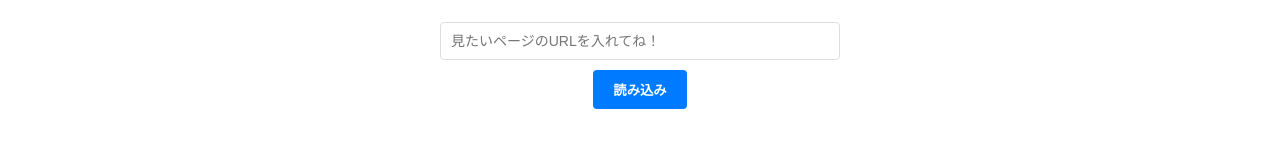
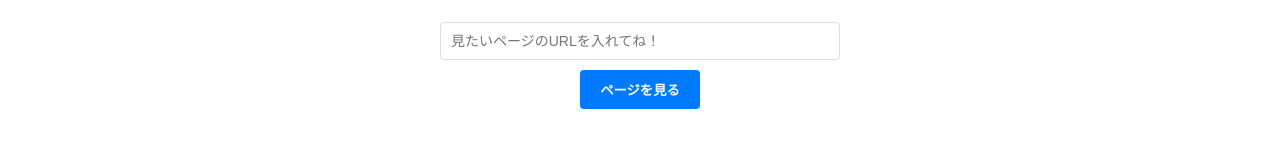
Before and after one commit to blue-tr/bluetr-test2-, a website: page view/index.ejs in a window 1280 px wide. Shown: the part 420-580 px from the top of the page. Drawn offline with nearby package versions, Linux system fonts and the light colour scheme; files that its build step writes are made by us from their sources.

Commit message:
Update index.ejs

```diff
--- a/view/index.ejs
+++ b/view/index.ejs
@@ -14,7 +14,7 @@
 
   <div id="bar" class="center">
     <input id="url" type="text" placeholder="見たいページのURLを入れてね！">
-    <button id="loadBtn">読み込み</button>
+    <button id="loadBtn">ページを見る</button>
   </div>
 
   <div id="bg"></div>
```
